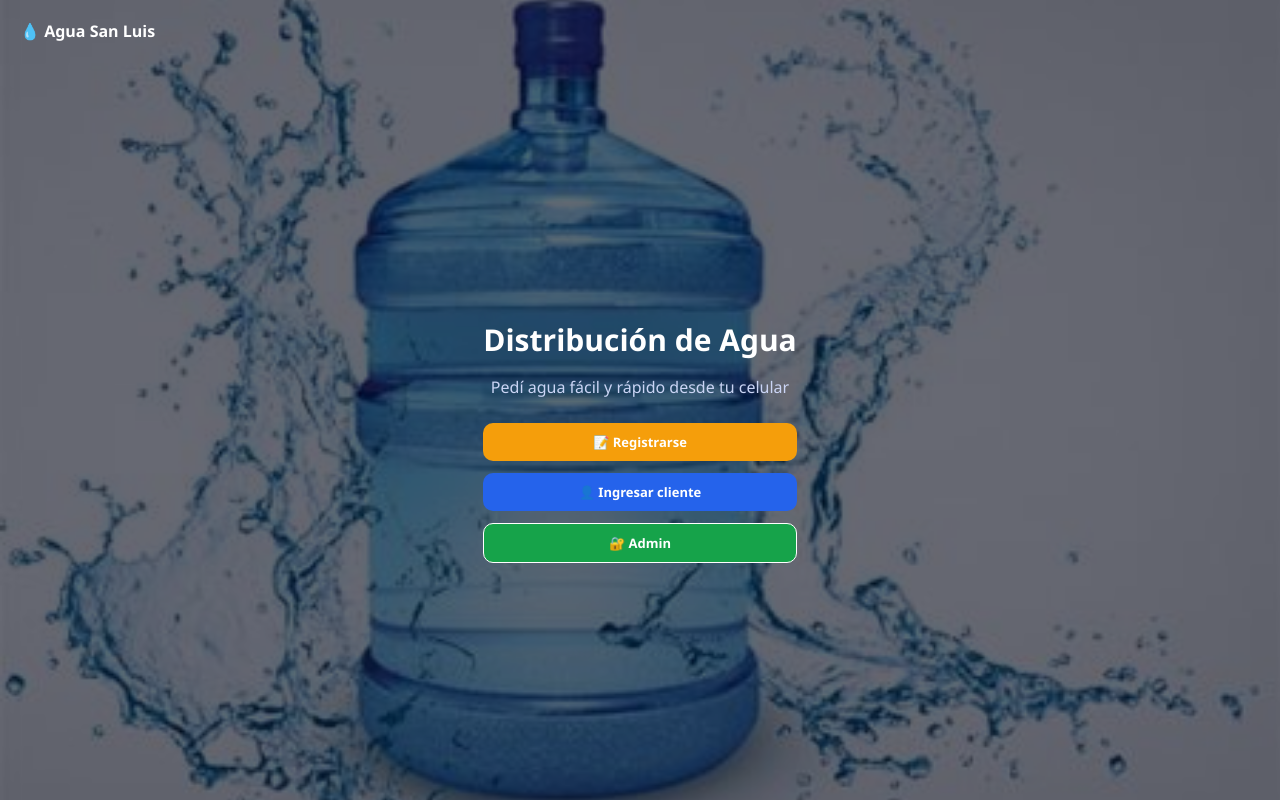
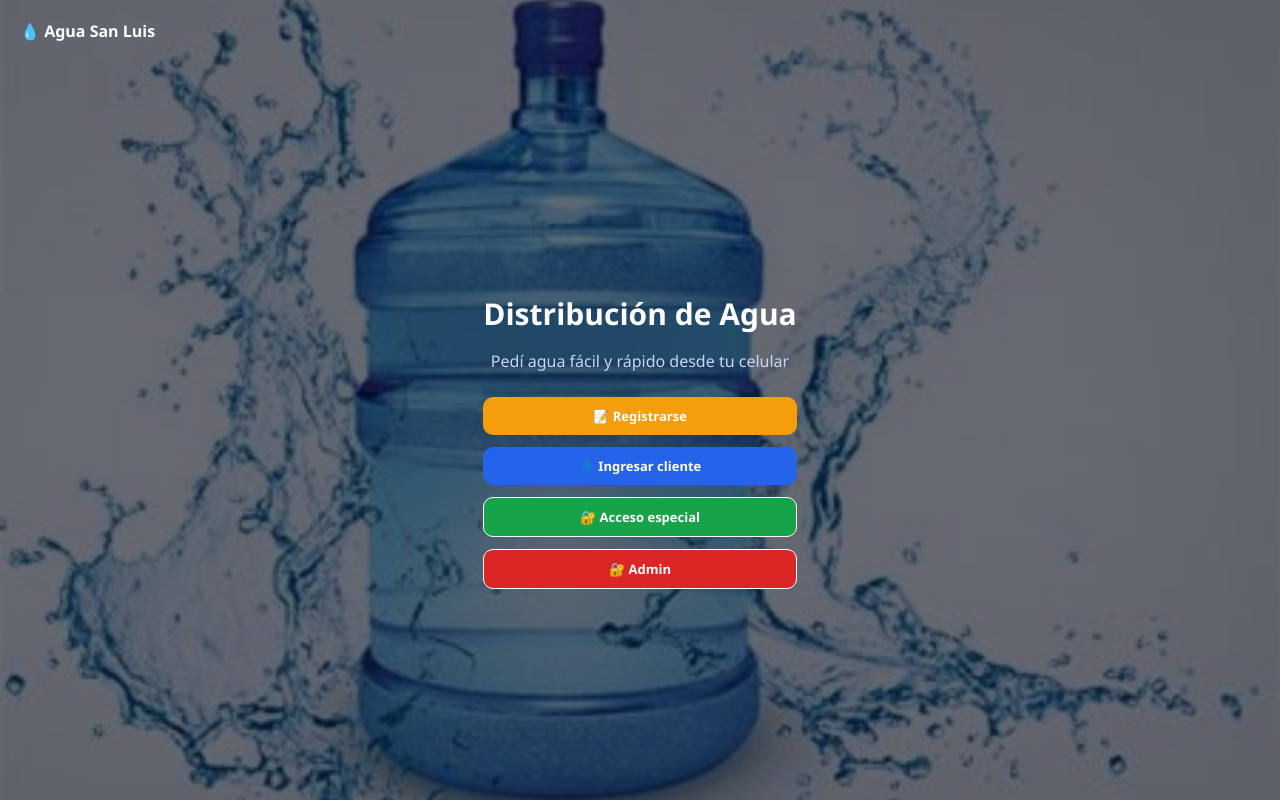
Before and after one commit to agonzalezsoport-debug/AguaSL, a Flask app: page / in a window 1280 px wide. Run offline with Flask 3, Linux system fonts and the light colour scheme; some libraries are stand-ins or nearby versions.

Commit message:
Update index.html

```diff
--- a/app_agua/templates/index.html
+++ b/app_agua/templates/index.html
@@ -28,8 +28,13 @@
 
             <a href="/registro" class="btn">📝 Registrarse</a>
 
+
             <a href="/login_cliente" class="btn secondary">
                 👤 Ingresar cliente
+            </a>
+
+             <a href="/login_cajero" class="btn outline">
+                🔐 Acceso especial
             </a>
 
             <a href="/login" class="btn outline">
```
